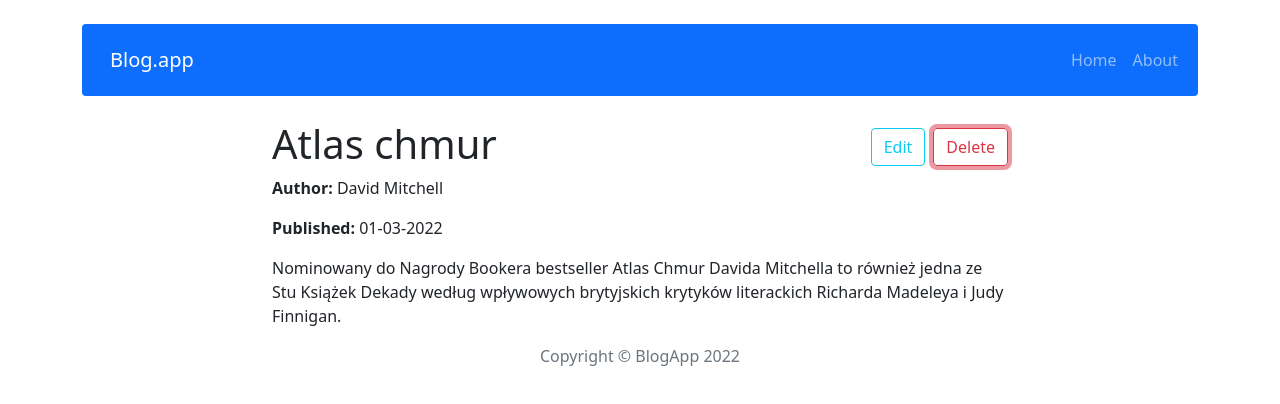
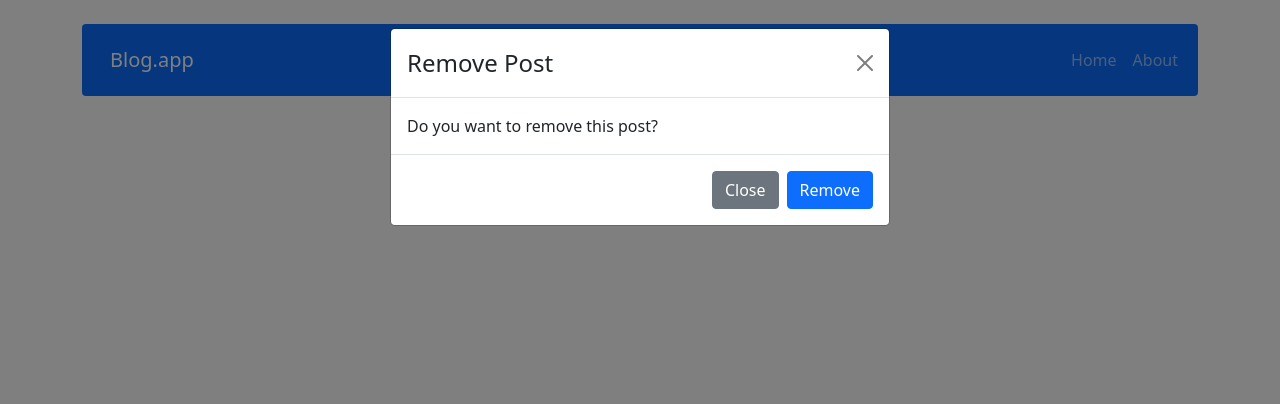
Before and after one commit to DmkMrw/crud-app, a React (Create React App) app: page /post/1 in a window 1280 px wide. Both pictures are taken after a click on the button "Delete". Shown: the top 404 px of the page. Built offline with nearby package versions, Linux system fonts and the light colour scheme.

Commit message:
Add component Remove modal

```diff
--- /dev/null
+++ b/src/components/features/RemoveModal/RemoveModal.js
@@ -0,0 +1,31 @@
+import { Button, Modal } from "react-bootstrap";
+
+
+function RemoveModal(props) {
+
+     return (
+     <>
+          <Modal
+          show={props.show}
+          onHide={props.handleClose}
+          backdrop="static"
+          keyboard={false}
+          >
+          <Modal.Header closeButton>
+               <Modal.Title>Remove Post</Modal.Title>
+          </Modal.Header>
+               <Modal.Body>
+                    Do you want to remove this post?
+          </Modal.Body>
+          <Modal.Footer>
+               <Button variant="secondary" onClick={props.handleClose}>
+               Close
+               </Button>
+               <Button variant="primary">Remove</Button>
+          </Modal.Footer>
+          </Modal>
+     </>
+     );
+     }
+
+export default RemoveModal
--- a/src/components/pages/Home/Home.js
+++ b/src/components/pages/Home/Home.js
@@ -10,7 +10,7 @@ const Home = () => {
                <h1>All posts</h1>
                <Link to="/post/add"><Button variant="outline-info">Add post</Button>{' '}</Link>
           </div>
-          <Posts/>
+               <Posts />
           </>
      );
 }
--- a/src/components/pages/Post/Post.js
+++ b/src/components/pages/Post/Post.js
@@ -3,12 +3,20 @@ import { Link } from "react-router-dom";
 import { useParams } from "react-router-dom";
 import { useSelector } from "react-redux";
 import { getPostById } from "../../../redux/store";
+import { useState } from "react";
+import RemoveModal from "../../features/RemoveModal/RemoveModal";
 
 
 const Post = (props) => {
 
      const { id } = useParams();
      const listData = useSelector(state => getPostById(state, id))
+     const [showRemoveModal, setShowRemoveModal] = useState(false)
+     const handleClose = () => setShowRemoveModal(false);
+
+     if (showRemoveModal) return <RemoveModal show={showRemoveModal} handleClose={handleClose}/>
+
+     const handleShowRemoveModal = () => setShowRemoveModal(true)
 
      return (
           <>
@@ -17,7 +25,7 @@ const Post = (props) => {
                          <h1>{listData.title}</h1>
                          <div>
                               <Button variant='outline-info' className='m-2'>Edit</Button>
-                              <Button variant='outline-danger'>Delete</Button>
+                              <Button variant='outline-danger' onClick={handleShowRemoveModal}>Delete</Button>
                          </div>
                     </Col>
                </Row>
@@ -29,7 +37,6 @@ const Post = (props) => {
                          <p>{ listData.content }</p>
                     </Col>
                </Row>
-
           </>
      );
 }
```
